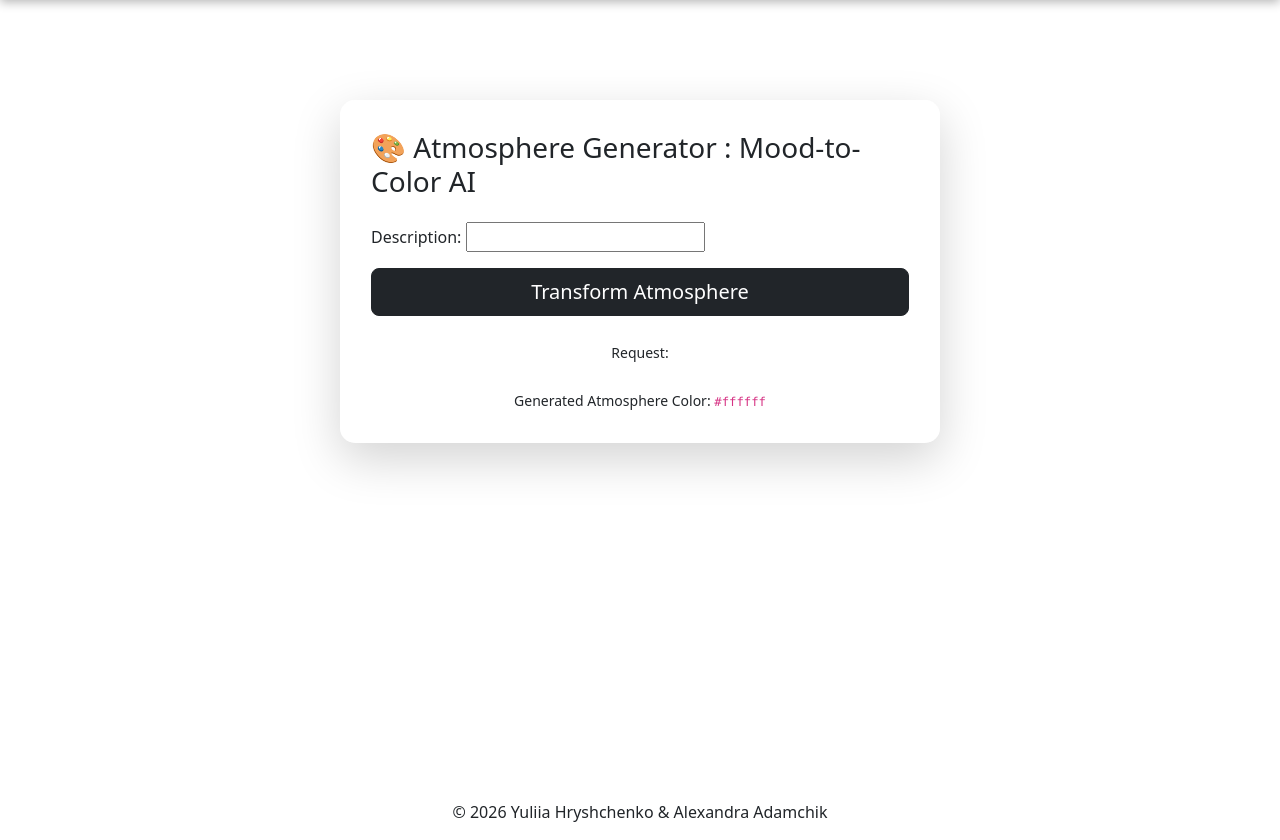
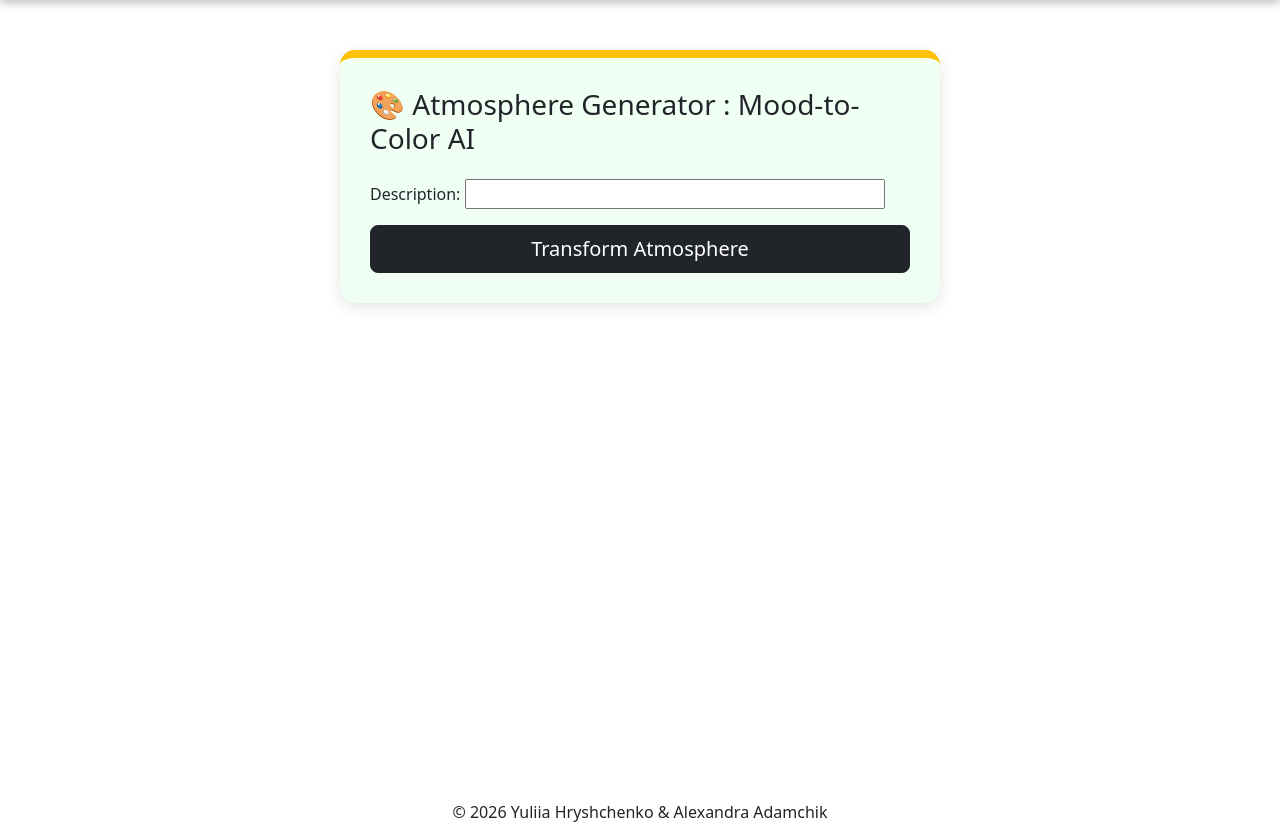
Before and after one commit to YuHryshchenko/zpi-zp41_tfdjango_HryshchenkoYuliia_KPI_2026, a Django app: page /creative/ in a window 1280 px wide. Shown: the part 70-910 px from the top of the page. Run offline with Django 5.2, Linux system fonts and the light colour scheme.

Commit message:
TFDJANGO19 - Updating Creative form styles

```diff
--- a/djangotutorial/creative_app/models.py
+++ b/djangotutorial/creative_app/models.py
@@ -1,7 +1,7 @@
 from django.db import models
 
 class Comment(models.Model):
-    description = models.CharField(max_length=100)
+    description = models.CharField(max_length=200)
 
     def __str__(self):
         return self.name
--- a/djangotutorial/creative_app/templates/creative_app/index.html
+++ b/djangotutorial/creative_app/templates/creative_app/index.html
@@ -2,21 +2,27 @@
 
 {% block content %}
 
-<div style="background-color: {{ color }}; min-height: 100vh; transition: 0.8s; padding-top: 50px;">
-    <div class="app-container shadow-lg" style="background: rgba(255,255,255,0.15); backdrop-filter: blur(10px); border: 1px solid rgba(255,255,255,0.3);">
+<div style="background-color: {{ color }}; min-height: 100vh; transition: 0.8s; padding-top: 50px;" id="creative-form">
+    <div class="app-container" style="border-top: 8px solid #ffc107; background-color: #f0fff4; margin-top: 0px;">
         <h3 class="mb-4">🎨 Atmosphere Generator : Mood-to-Color AI</h3>
-        <form method="post">
+        <form method="post" enctype="multipart/form-data">
             {% csrf_token %}
             {{ form.as_p }}  <!-- Renders form fields as paragraphs -->
             <button type="submit" class="btn btn-dark btn-lg w-100">Transform Atmosphere</button>
         </form>
 
-        <div class="mt-4 text-center">
-            <small>Request: <code>{{ text }}</code></small>
+        {% if text %}
+        <div class="mt-4 card border-success">
+            <div class="card-body">
+                <div class="mt-4 text-center">
+                    <small>Request: <code>{{ text }}</code></small>
+                </div>
+                <div class="mt-4 text-center">
+                    <small>Generated Atmosphere Color: <code>{{ color }}</code></small>
+                </div>
+            </div>
         </div>
-        <div class="mt-4 text-center">
-            <small>Generated Atmosphere Color: <code>{{ color }}</code></small>
-        </div>
+        {% endif %}
     </div>
 </div>
 
--- a/djangotutorial/polls/static/polls/global.css
+++ b/djangotutorial/polls/static/polls/global.css
@@ -74,6 +74,10 @@ body {
     display: block;
 }
 
+#creative-form #id_description {
+    width: 420px;
+}
+
 /* Custom Border Colors for Each App */
 .border-image { border-top-color: #0d6efd; }
 .border-video { border-top-color: #dc3545; }
```
